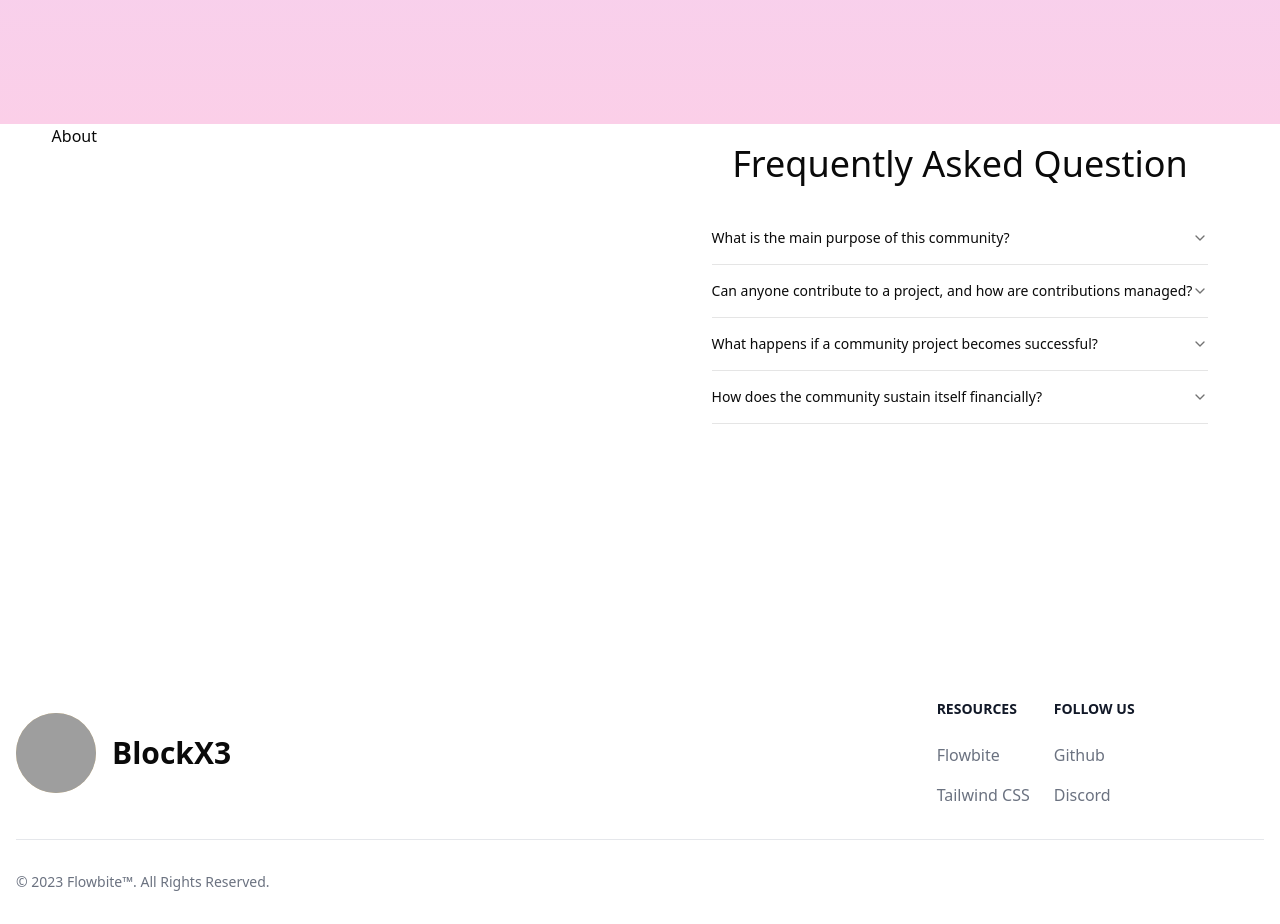
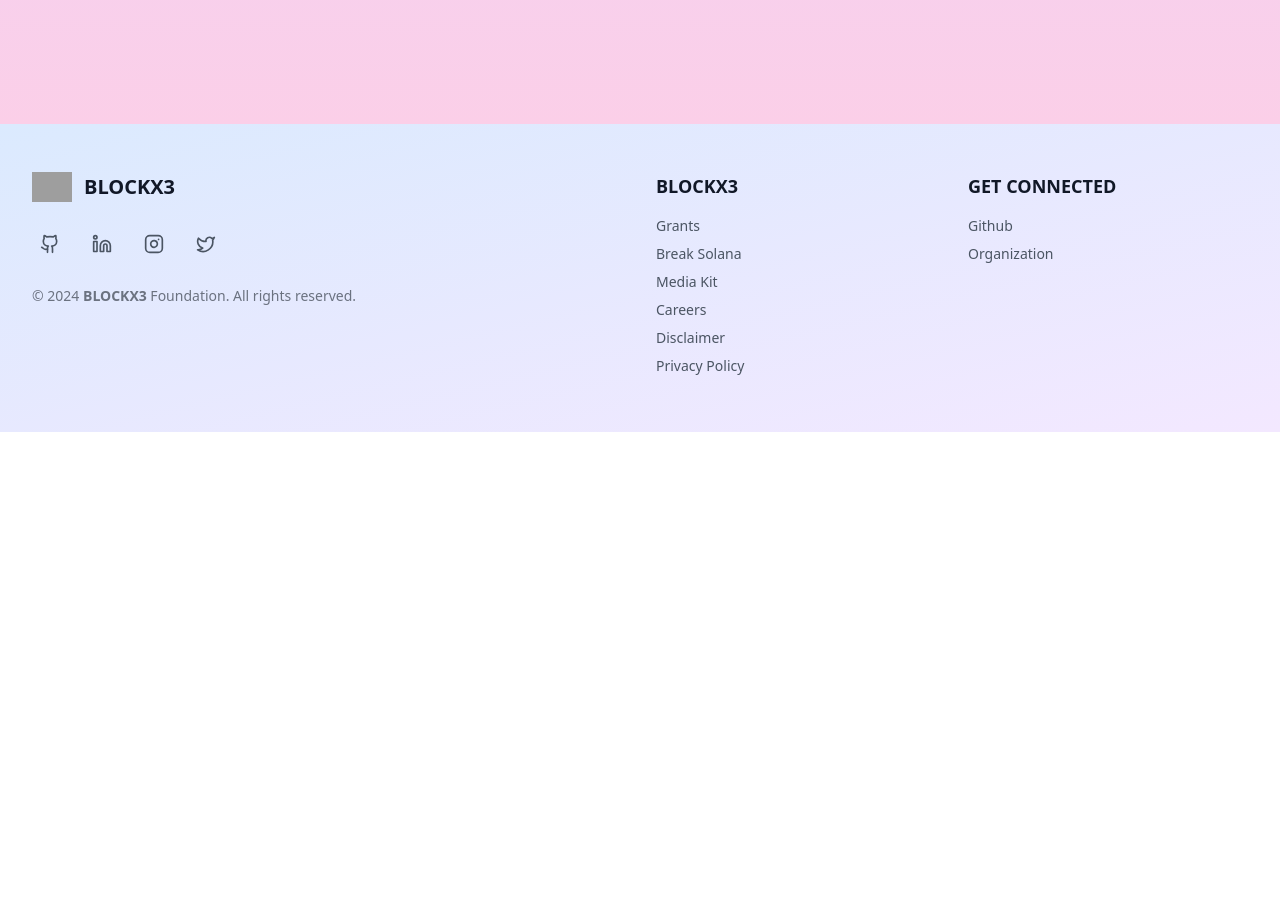
Before and after one commit to blockx3/website, a Next.js app: page / in a window 1280 px wide. Shown: the part 1500-2424 px from the top of the page. After the commit the page ends 1932 px from the top, so only its background shows below. Built offline with nearby package versions, Linux system fonts and the light colour scheme; grey boxes are pictures that could not be loaded.

Commit message:
sparkles:add footer section

```diff
--- a/app/layout.tsx
+++ b/app/layout.tsx
@@ -1,6 +1,7 @@
 import type { Metadata } from "next";
 import localFont from "next/font/local";
 import "./globals.css";
+import Footer from "@/components/Footer";
 
 const geistSans = localFont({
   src: "./fonts/GeistVF.woff",
@@ -29,6 +30,7 @@
         className={`${geistSans.variable} ${geistMono.variable} antialiased`}
       >
         {children}
+        <Footer />
       </body>
     </html>
   );
--- a/app/page.tsx
+++ b/app/page.tsx
@@ -1,5 +1,5 @@
 import Faqs from "@/components/Faqs";
-import HomePage from "@/components/HomePage";
+// import HomePage from "@/components/HomePage";
 import Landing from "@/components/Landing";
 
 function Home() {
@@ -7,7 +7,7 @@
     <div>
       <Landing />
       <Faqs />
-      <HomePage />
+      {/* <HomePage /> */}
     </div>
   );
 }
--- /dev/null
+++ b/components/Footer.tsx
@@ -0,0 +1,82 @@
+import React from 'react';
+import Image from 'next/image';
+import Link from 'next/link';
+import { Instagram, Twitter, Linkedin, Github, LucideIcon } from 'lucide-react';
+
+interface SocialIconProps {
+  href: string;
+  icon: LucideIcon;
+  hoverColor: string;
+}
+
+const SocialIcon: React.FC<SocialIconProps> = ({ href, icon: Icon, hoverColor }) => (
+  <Link
+    href={href}
+    target="_blank"
+    className={`p-2 rounded-full transition-colors duration-300 hover:bg-gray-200 dark:hover:bg-gray-700 ${hoverColor}`}
+  >
+    <Icon className="w-5 h-5" />
+  </Link>
+);
+
+interface FooterLinkProps {
+  href: string;
+  children: React.ReactNode;
+}
+
+const FooterLink: React.FC<FooterLinkProps> = ({ href, children }) => (
+  <Link
+    href={href}
+    className="block mb-2 text-sm text-gray-600 hover:text-gray-900 dark:text-gray-300 dark:hover:text-white transition-colors duration-300"
+  >
+    {children}
+  </Link>
+);
+
+const Footer: React.FC = () => {
+  const currentYear = new Date().getFullYear();
+
+  return (
+    <footer className="bg-gradient-to-br from-blue-100 to-purple-100 dark:from-gray-800 dark:to-gray-900 text-gray-600 dark:text-gray-300 transition-colors duration-300 py-12 px-4 sm:px-6 lg:px-8">
+      <div className="max-w-7xl mx-auto">
+        <div className="grid grid-cols-1 md:grid-cols-4 gap-8">
+          <div className="col-span-1 md:col-span-2">
+            <div className="flex items-center mb-6">
+              <Image
+                src="https://static.aaraz.me/blockx3/blockx3_nobg.png"
+                alt="Logo"
+                width={40}
+                height={40}
+                className="mr-3"
+              />
+              <span className="text-xl font-bold text-gray-900 dark:text-white">BLOCKX3</span>
+            </div>
+            <div className="flex space-x-4 mb-6">
+              <SocialIcon href="https://github.com/nawinkumarsharma" icon={Github} hoverColor="hover:text-gray-900 dark:hover:text-white" />
+              <SocialIcon href="https://www.linkedin.com/in/nawin-kumar-sharma-83009825a" icon={Linkedin} hoverColor="hover:text-blue-600" />
+              <SocialIcon href="https://linktr.ee/Nawinsharma" icon={Instagram} hoverColor="hover:text-pink-600" />
+              <SocialIcon href="https://twitter.com/NawinScript" icon={Twitter} hoverColor="hover:text-blue-400" />
+            </div>
+            <p className="text-sm text-gray-500 dark:text-gray-400">
+              © {currentYear} <span className='font-bold'>BLOCKX3</span> Foundation. All rights reserved.
+            </p>
+          </div>
+          <div>
+            <h3 className="text-lg font-semibold mb-4 text-gray-900 dark:text-white">BLOCKX3</h3>
+            {['Grants', 'Break Solana', 'Media Kit', 'Careers', 'Disclaimer', 'Privacy Policy'].map((item) => (
+              <FooterLink key={item} href="#">{item}</FooterLink>
+            ))}
+          </div>
+          <div>
+            <h3 className="text-lg font-semibold mb-4 text-gray-900 dark:text-white">GET CONNECTED</h3>
+            {['Github', 'Organization'].map((item) => (
+              <FooterLink key={item} href="https://github.com/blockx3/">{item}</FooterLink>
+            ))}
+          </div>
+        </div>
+      </div>
+    </footer>
+  );
+};
+
+export default Footer;
```
